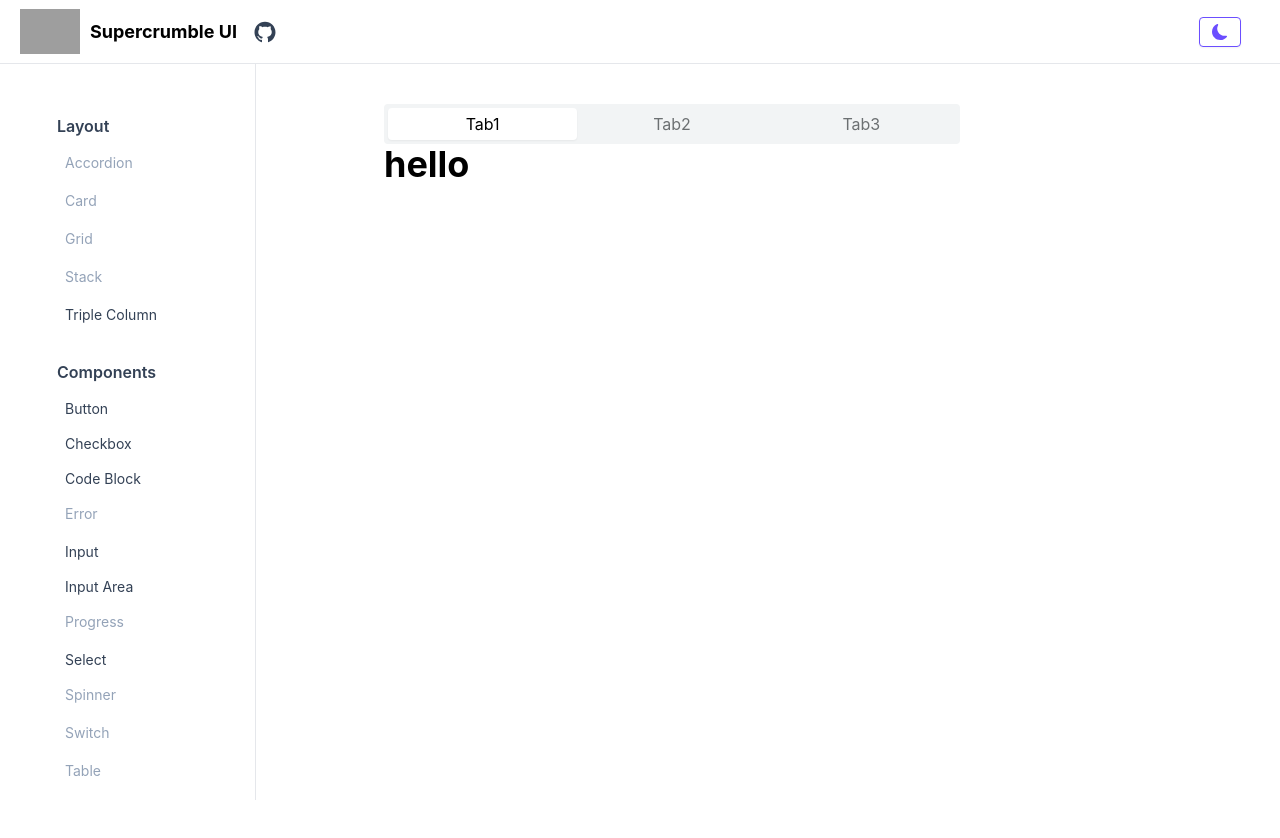
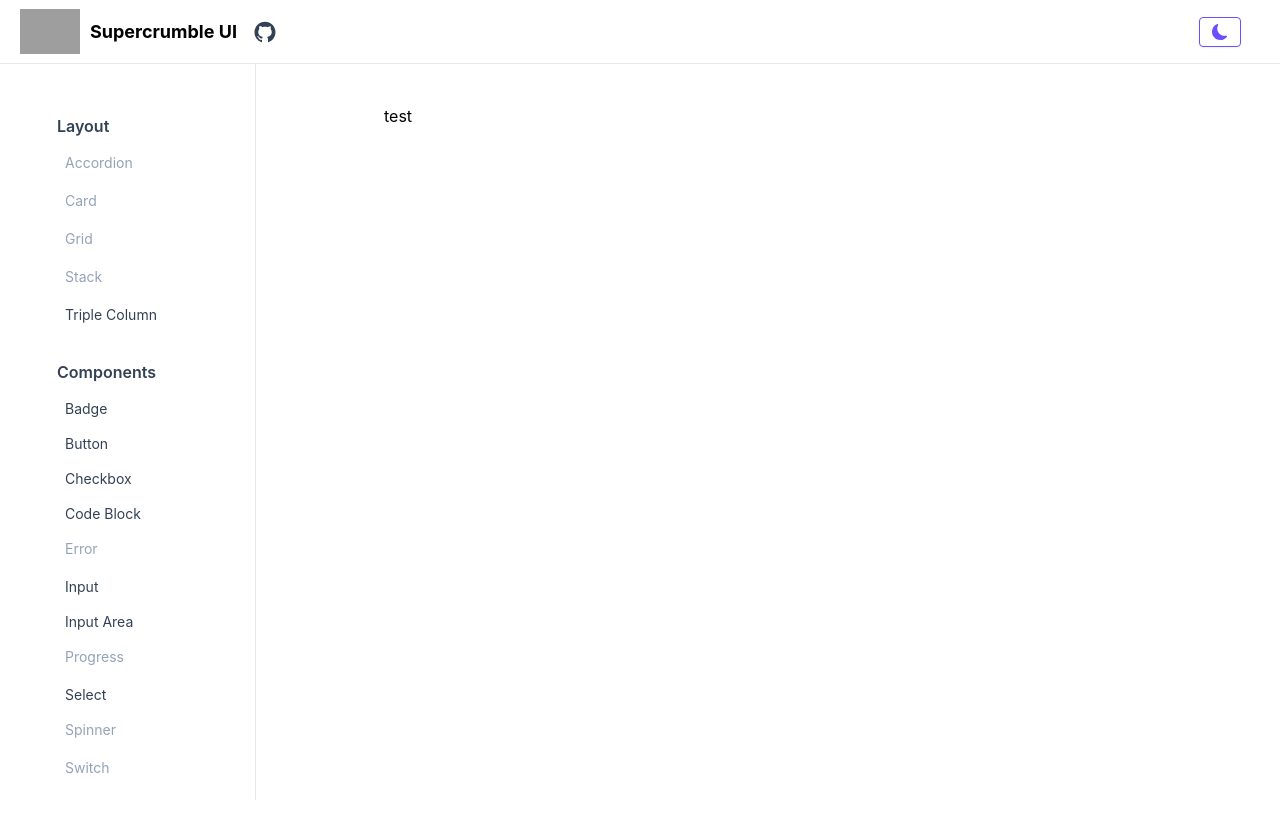
Before and after one commit to elijahnikov/ui, a Next.js app: page / in a window 1280 px wide. Shown: the top 838 px of the page. Built offline with nearby package versions, Linux system fonts and the light colour scheme; grey boxes are pictures that could not be loaded; a web font is replaced by a local one.

Commit message:
first work on badge component

```diff
--- /dev/null
+++ b/src/components/ui/Badge/Badge.tsx
@@ -0,0 +1,51 @@
+import clxsm from "@/lib/clsxm";
+import React, { HTMLAttributes } from "react";
+import { IconBaseProps, IconType } from "react-icons";
+
+interface BadgeProps {
+    children: React.ReactNode;
+}
+
+interface BadgeInnerProps extends HTMLAttributes<HTMLDivElement> {
+    children: React.ReactNode;
+}
+
+interface BadgeIconProps extends IconBaseProps {
+    as: IconType;
+}
+
+const Badge = ({ children }: BadgeProps) => {
+    return <div>{children}</div>;
+};
+
+const Label = React.forwardRef<HTMLDivElement, BadgeInnerProps>(
+    ({ children, className, ...props }, ref) => {
+        return (
+            <div {...props} className={clxsm(className)}>
+                {children}
+            </div>
+        );
+    }
+);
+
+const LeftIcon = React.forwardRef<IconType, BadgeIconProps>(
+    ({ children, className, as, ...props }, ref) => {
+        return <>{as}</>;
+    }
+);
+
+const RightIcon = React.forwardRef<IconType, BadgeIconProps>(
+    ({ children, className, as, ...props }, ref) => {
+        return <>{as}</>;
+    }
+);
+
+Label.displayName = "BadgeLabel";
+LeftIcon.displayName = "BadgeLeftIcon";
+RightIcon.displayName = "BadgeRightIcon";
+
+Badge.Label = Label;
+Badge.LeftIcon = LeftIcon;
+Badge.RightIcon = RightIcon;
+
+export default Badge;
--- a/src/maps/componentMap.ts
+++ b/src/maps/componentMap.ts
@@ -149,6 +149,13 @@ export const componentMap: ComponentSectionMapType[] = [
                 href: "/code-block",
                 disabled: false,
             },
+            {
+                id: 17,
+                title: "Badge",
+                value: "badge",
+                href: "/badge",
+                disabled: false,
+            },
         ],
     },
 ];
--- a/src/pages/index.tsx
+++ b/src/pages/index.tsx
@@ -1,23 +1,13 @@
 import Layout from "@/components/common/Layout/Layout";
+import Badge from "@/components/ui/Badge/Badge";
 import Tabs from "@/components/ui/Tabs/Tabs";
 
 export default function Home() {
     return (
         <Layout>
-            <Tabs defaultTab="tab1">
-                <Tabs.List>
-                    <Tabs.Trigger value="tab1">
-                        <p>Tab1</p>
-                    </Tabs.Trigger>
-                    <Tabs.Trigger value="tab2">Tab2</Tabs.Trigger>
-                    <Tabs.Trigger value="tab3">Tab3</Tabs.Trigger>
-                </Tabs.List>
-                <Tabs.Content value="tab1">
-                    <h1>hello</h1>
-                </Tabs.Content>
-                <Tabs.Content value="tab2">Content2</Tabs.Content>
-                <Tabs.Content value="tab3">Content3</Tabs.Content>
-            </Tabs>
+            <Badge>
+                <Badge.Label>test</Badge.Label>
+            </Badge>
         </Layout>
     );
 }
```
